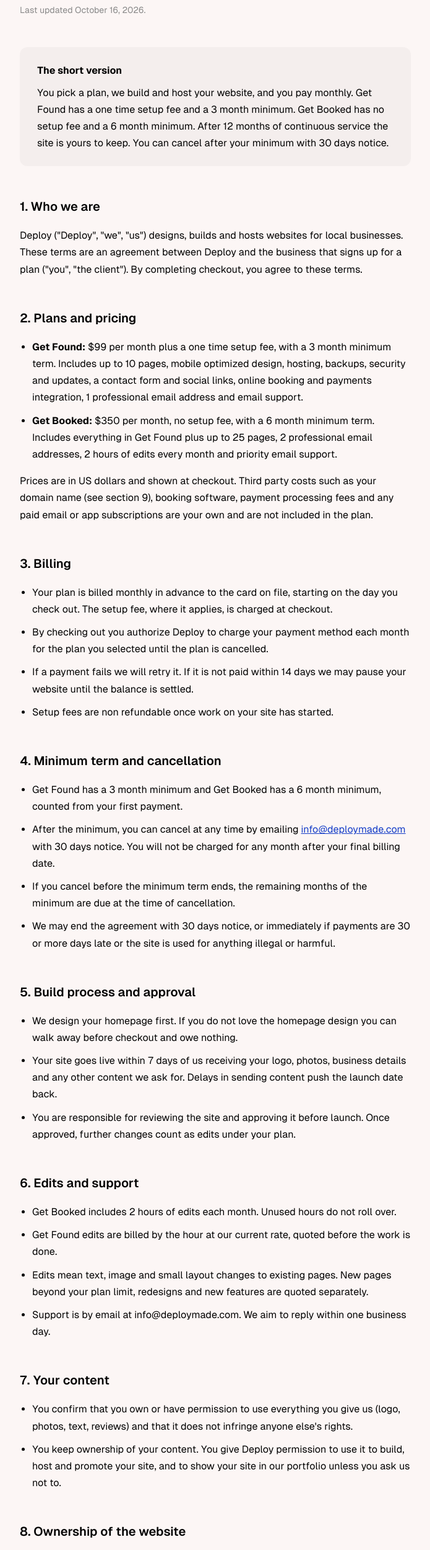
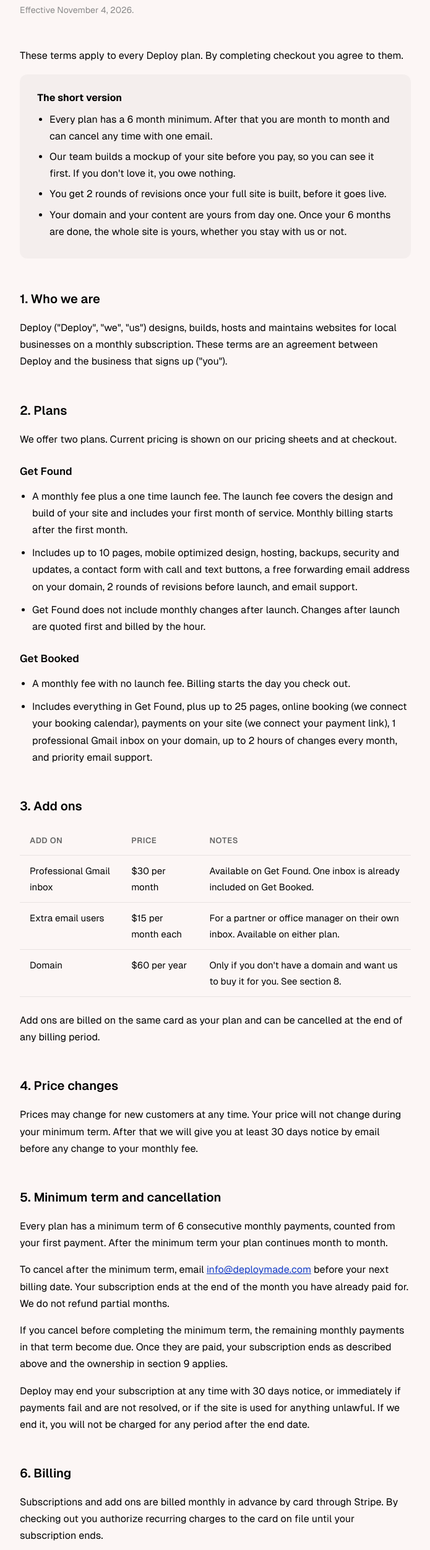
Before and after one commit to Deploy-workspace/deploy-web, a plain HTML site: page terms.html in a window 1280 px wide. Shown: the part 289-2789 px from the top of the page at 62% size, without its empty margins (292-987 px from the left). Drawn offline with Linux system fonts and the light colour scheme.

Commit message:
Update Terms of Service to November 4, 2026 version
Replaces entire terms page with updated legal content:
- Unified 6-month minimum for all plans (was 3/6 split)
- New sections: add-ons table, email, booking/third-party tools,
  what happens when you leave, your responsibilities
- Site ownership after 6 months (was 12)
- See-it-before-you-pay mockup process with 2 revision rounds
- Restructured from 15 to 17 sections

Co-Authored-By: Claude Opus 4.6 <noreply@anthropic.com>

```diff
--- a/terms.html
+++ b/terms.html
@@ -64,16 +64,43 @@
       margin-bottom: 48px;
     }
     .summary-box strong { display: block; margin-bottom: 8px; }
+    .summary-box ul { margin: 0 0 0 20px; }
+    .summary-box li { margin-bottom: 6px; }
     h2 {
       font-size: 20px;
       font-weight: 600;
       margin-top: 48px;
       margin-bottom: 16px;
     }
+    h3 {
+      font-size: 17px;
+      font-weight: 600;
+      margin-top: 24px;
+      margin-bottom: 12px;
+    }
     p { margin-bottom: 16px; }
     ul { margin: 0 0 16px 20px; }
     li { margin-bottom: 10px; }
     a { color: #133BC7; }
+    table {
+      width: 100%;
+      border-collapse: collapse;
+      margin: 16px 0 24px;
+      font-size: 15px;
+    }
+    th, td {
+      text-align: left;
+      padding: 12px 16px;
+      border-bottom: 1px solid rgba(0,0,0,0.08);
+      vertical-align: top;
+    }
+    th {
+      font-weight: 600;
+      font-size: 13px;
+      text-transform: uppercase;
+      letter-spacing: 0.04em;
+      color: #666;
+    }
     .legal-footer {
       text-align: center;
       padding: 40px 24px;
@@ -103,93 +130,131 @@
 
     <div class="legal-label">Deploy &middot; deploymade.com</div>
     <h1>Terms of Service</h1>
-    <p class="legal-date">Last updated October 16, 2026.</p>
+    <p class="legal-date">Effective November 4, 2026.</p>
+
+    <p>These terms apply to every Deploy plan. By completing checkout you agree to them.</p>
 
     <div class="summary-box">
       <strong>The short version</strong>
-      You pick a plan, we build and host your website, and you pay monthly. Get Found has a one time setup fee and a 3 month minimum. Get Booked has no setup fee and a 6 month minimum. After 12 months of continuous service the site is yours to keep. You can cancel after your minimum with 30 days notice.
+      <ul>
+        <li>Every plan has a 6 month minimum. After that you are month to month and can cancel any time with one email.</li>
+        <li>Our team builds a mockup of your site before you pay, so you can see it first. If you don't love it, you owe nothing.</li>
+        <li>You get 2 rounds of revisions once your full site is built, before it goes live.</li>
+        <li>Your domain and your content are yours from day one. Once your 6 months are done, the whole site is yours, whether you stay with us or not.</li>
+      </ul>
     </div>
 
     <h2>1. Who we are</h2>
-    <p>Deploy ("Deploy", "we", "us") designs, builds and hosts websites for local businesses. These terms are an agreement between Deploy and the business that signs up for a plan ("you", "the client"). By completing checkout, you agree to these terms.</p>
+    <p>Deploy ("Deploy", "we", "us") designs, builds, hosts and maintains websites for local businesses on a monthly subscription. These terms are an agreement between Deploy and the business that signs up ("you").</p>
 
-    <h2>2. Plans and pricing</h2>
+    <h2>2. Plans</h2>
+    <p>We offer two plans. Current pricing is shown on our pricing sheets and at checkout.</p>
+
+    <h3>Get Found</h3>
     <ul>
-      <li><strong>Get Found:</strong> $99 per month plus a one time setup fee, with a 3 month minimum term. Includes up to 10 pages, mobile optimized design, hosting, backups, security and updates, a contact form and social links, online booking and payments integration, 1 professional email address and email support.</li>
-      <li><strong>Get Booked:</strong> $350 per month, no setup fee, with a 6 month minimum term. Includes everything in Get Found plus up to 25 pages, 2 professional email addresses, 2 hours of edits every month and priority email support.</li>
-    </ul>
-    <p>Prices are in US dollars and shown at checkout. Third party costs such as your domain name (see section 9), booking software, payment processing fees and any paid email or app subscriptions are your own and are not included in the plan.</p>
-
-    <h2>3. Billing</h2>
-    <ul>
-      <li>Your plan is billed monthly in advance to the card on file, starting on the day you check out. The setup fee, where it applies, is charged at checkout.</li>
-      <li>By checking out you authorize Deploy to charge your payment method each month for the plan you selected until the plan is cancelled.</li>
-      <li>If a payment fails we will retry it. If it is not paid within 14 days we may pause your website until the balance is settled.</li>
-      <li>Setup fees are non refundable once work on your site has started.</li>
+      <li>A monthly fee plus a one time launch fee. The launch fee covers the design and build of your site and includes your first month of service. Monthly billing starts after the first month.</li>
+      <li>Includes up to 10 pages, mobile optimized design, hosting, backups, security and updates, a contact form with call and text buttons, a free forwarding email address on your domain, 2 rounds of revisions before launch, and email support.</li>
+      <li>Get Found does not include monthly changes after launch. Changes after launch are quoted first and billed by the hour.</li>
     </ul>
 
-    <h2>4. Minimum term and cancellation</h2>
+    <h3>Get Booked</h3>
     <ul>
-      <li>Get Found has a 3 month minimum and Get Booked has a 6 month minimum, counted from your first payment.</li>
-      <li>After the minimum, you can cancel at any time by emailing <a href="mailto:info@deploymade.com">info@deploymade.com</a> with 30 days notice. You will not be charged for any month after your final billing date.</li>
-      <li>If you cancel before the minimum term ends, the remaining months of the minimum are due at the time of cancellation.</li>
-      <li>We may end the agreement with 30 days notice, or immediately if payments are 30 or more days late or the site is used for anything illegal or harmful.</li>
+      <li>A monthly fee with no launch fee. Billing starts the day you check out.</li>
+      <li>Includes everything in Get Found, plus up to 25 pages, online booking (we connect your booking calendar), payments on your site (we connect your payment link), 1 professional Gmail inbox on your domain, up to 2 hours of changes every month, and priority email support.</li>
     </ul>
 
-    <h2>5. Build process and approval</h2>
+    <h2>3. Add ons</h2>
+    <table>
+      <thead>
+        <tr>
+          <th>Add on</th>
+          <th>Price</th>
+          <th>Notes</th>
+        </tr>
+      </thead>
+      <tbody>
+        <tr>
+          <td>Professional Gmail inbox</td>
+          <td>$30 per month</td>
+          <td>Available on Get Found. One inbox is already included on Get Booked.</td>
+        </tr>
+        <tr>
+          <td>Extra email users</td>
+          <td>$15 per month each</td>
+          <td>For a partner or office manager on their own inbox. Available on either plan.</td>
+        </tr>
+        <tr>
+          <td>Domain</td>
+          <td>$60 per year</td>
+          <td>Only if you don't have a domain and want us to buy it for you. See section 8.</td>
+        </tr>
+      </tbody>
+    </table>
+    <p>Add ons are billed on the same card as your plan and can be cancelled at the end of any billing period.</p>
+
+    <h2>4. Price changes</h2>
+    <p>Prices may change for new customers at any time. Your price will not change during your minimum term. After that we will give you at least 30 days notice by email before any change to your monthly fee.</p>
+
+    <h2>5. Minimum term and cancellation</h2>
+    <p>Every plan has a minimum term of 6 consecutive monthly payments, counted from your first payment. After the minimum term your plan continues month to month.</p>
+    <p>To cancel after the minimum term, email <a href="mailto:info@deploymade.com">info@deploymade.com</a> before your next billing date. Your subscription ends at the end of the month you have already paid for. We do not refund partial months.</p>
+    <p>If you cancel before completing the minimum term, the remaining monthly payments in that term become due. Once they are paid, your subscription ends as described above and the ownership in section 9 applies.</p>
+    <p>Deploy may end your subscription at any time with 30 days notice, or immediately if payments fail and are not resolved, or if the site is used for anything unlawful. If we end it, you will not be charged for any period after the end date.</p>
+
+    <h2>6. Billing</h2>
+    <p>Subscriptions and add ons are billed monthly in advance by card through Stripe. By checking out you authorize recurring charges to the card on file until your subscription ends.</p>
+    <p>If a payment fails we will retry it and email you. If the payment is not resolved within 14 days we may take the site offline until the balance is paid. Taking a site offline for non payment does not pause or extend your minimum term.</p>
+
+    <h2>7. See it before you pay, revisions and changes</h2>
+    <p><strong>See it before you pay.</strong> Our team builds a mockup of your site before you pay anything and walks you through it on a call. The mockup is a preview of the design, not your finished site. If you decide not to move forward, you owe nothing and the mockup stays with Deploy. If you move forward, we build your full site from it with your information.</p>
+    <p><strong>Revisions.</strong> Once your full site is built with your information, you get 2 rounds of revisions before it goes live. After the second round the site is considered approved and goes live.</p>
+    <p><strong>Changes after launch.</strong> Get Found does not include monthly changes; anything after launch is quoted first and billed by the hour. Get Booked includes up to 2 hours of changes every month, such as new photos, a new service, a price change or a seasonal banner. On either plan, bigger changes, new pages beyond your plan limit and redesigns are quoted before any work begins.</p>
+
+    <h2>8. Your domain</h2>
+    <p>Your domain name is always yours.</p>
     <ul>
-      <li>We design your homepage first. If you do not love the homepage design you can walk away before checkout and owe nothing.</li>
-      <li>Your site goes live within 7 days of us receiving your logo, photos, business details and any other content we ask for. Delays in sending content push the launch date back.</li>
-      <li>You are responsible for reviewing the site and approving it before launch. Once approved, further changes count as edits under your plan.</li>
+      <li>If you already have one, it stays in your own account and you simply point it to us. Renewing it with your registrar is your responsibility.</li>
+      <li>If you don't have one, we can buy it for you. The cost is $60 per year. It is registered in your name, you are the owner, it renews every year while your subscription is active, and we will transfer it to you or hand over the login on request at any time.</li>
     </ul>
 
-    <h2>6. Edits and support</h2>
+    <h2>9. What you own</h2>
+    <p><strong>Your content.</strong> Everything you give us or that is specific to your business, including your logo, photos, written copy, reviews, pricing and contact details, is yours from day one. You can request a copy at any time and we will send it within 7 days.</p>
+    <p><strong>Your website.</strong> During your first 6 months, the website (its design, code, layout and files) is provided to you as part of your subscription. Once you have completed your 6 month minimum, the whole site is yours. You can request a complete copy of the site files at any time after that, delivered as a zip file you can host anywhere, whether you stay with Deploy or not.</p>
+    <p>Site files are delivered as standard website files. Third party services connected to your site, such as your booking tool, payment processor or email provider, are governed by those providers and are not part of the files.</p>
+
+    <h2>10. Email</h2>
+    <p><strong>Free forwarding email (Get Found).</strong> We set up info@ your domain. Everything sent to it is forwarded to the inbox you already use. It receives mail only; replies go out from your existing inbox.</p>
+    <p><strong>Professional Gmail inbox.</strong> A real inbox on your domain that sends and receives mail, set up on your phone. One is included on Get Booked and it is a $30 per month add on for Get Found. Extra users are $15 per month each.</p>
+    <p>Email is provided through Google. If your subscription ends, we will help you move your inbox to your own Google account, otherwise it is closed at the end of your last paid month. We recommend exporting any mail you want to keep before that date.</p>
+
+    <h2>11. Booking, payments and other third party tools</h2>
+    <p>On Get Booked we connect your booking calendar (for example Calendly or Square Appointments) and your payment link (for example Stripe or Square) to your site. The subscription to your booking software and any payment processing fees are paid by you directly to those providers and are governed by their own terms. Deploy connects them to your site but does not cover their fees.</p>
+
+    <h2>12. What happens when you leave</h2>
+    <p>When your subscription ends:</p>
     <ul>
-      <li>Get Booked includes 2 hours of edits each month. Unused hours do not roll over.</li>
-      <li>Get Found edits are billed by the hour at our current rate, quoted before the work is done.</li>
-      <li>Edits mean text, image and small layout changes to existing pages. New pages beyond your plan limit, redesigns and new features are quoted separately.</li>
-      <li>Support is by email at info@deploymade.com. We aim to reply within one business day.</li>
+      <li>Billing stops at the end of your last paid month.</li>
+      <li>Your site comes down from Deploy hosting at the end of that month. If you have completed your 6 month minimum, we send you your site files first so you can host them elsewhere.</li>
+      <li>If we bought your domain, we transfer it to you or hand over the login.</li>
+      <li>We send you a copy of your content.</li>
+      <li>Your forwarding email stops, and any Gmail inbox is moved to your own Google account or closed as described in section 10.</li>
+      <li>We keep a backup of your site for 30 days after cancellation in case you change your mind, then delete it.</li>
     </ul>
 
-    <h2>7. Your content</h2>
-    <ul>
-      <li>You confirm that you own or have permission to use everything you give us (logo, photos, text, reviews) and that it does not infringe anyone else's rights.</li>
-      <li>You keep ownership of your content. You give Deploy permission to use it to build, host and promote your site, and to show your site in our portfolio unless you ask us not to.</li>
-    </ul>
+    <h2>13. Your responsibilities</h2>
+    <p>You confirm that you own or have permission to use everything you give us to put on the site, including photos, logos and text. You are responsible for the accuracy of the information on your site and for your own business compliance, such as licensing and pricing claims. Deploy is not responsible for how your customers interpret or act on your site.</p>
 
-    <h2>8. Ownership of the website</h2>
-    <ul>
-      <li>While you are on a plan, Deploy owns the website design, code and templates, and you have a license to use the site for your business.</li>
-      <li>After 12 months of continuous paid service, the website is yours to keep. We will provide the site files on request so you can host it anywhere, or you can stay on your plan and we keep hosting and maintaining it.</li>
-      <li>If you leave before 12 months, the site is taken down at the end of your final billing period. We can provide your content back to you on request.</li>
-    </ul>
+    <h2>14. Limits</h2>
+    <p>We work hard to keep sites online and running, but we cannot promise uninterrupted service or specific business results such as a number of leads, calls or bookings. To the fullest extent allowed by law, Deploy's total liability to you for any claim related to these terms or the service is limited to the amount you paid Deploy in the 3 months before the claim.</p>
 
-    <h2>9. Your domain name</h2>
-    <ul>
-      <li>If you already have a domain, you keep it. You give us access to point it at your new site, and nothing about its ownership changes.</li>
-      <li>If you do not have a domain, we can purchase one for you. We register it in your business name with your contact details, so it is yours from day one, not ours.</li>
-      <li>Domain prices change according to market price. We will advise you on the current price before purchasing and will only proceed if you agree. You can always purchase a domain yourself.</li>
-      <li>The domain is always yours, whether you stay with Deploy or not. If you leave, we will transfer it to a registrar account of your choosing on request at no charge.</li>
-      <li>We never hold a domain hostage. If a renewal payment is missed we will remind you before it lapses, but keeping the renewal paid is your responsibility.</li>
-    </ul>
+    <h2>15. Changes to these terms</h2>
+    <p>We may update these terms from time to time. If we make a material change we will email you at least 30 days before it takes effect. Continuing to use the service after that date means you accept the updated terms. Changes will not take away ownership you have already earned under sections 8 and 9.</p>
 
-    <h2>10. Hosting, uptime and security</h2>
-    <p>We host, back up, update and secure your site as part of your plan. We work hard to keep it online but cannot promise it will never be down. We are not responsible for outages caused by third party hosting, domain or email providers, or by changes you make yourself.</p>
+    <h2>16. Governing law</h2>
+    <p>These terms are governed by the laws of the State of New York. Any dispute will be handled in the courts located in Suffolk County, New York.</p>
 
-    <h2>11. Results</h2>
-    <p>We build sites to help you get found and get booked, but we do not guarantee any specific number of visitors, calls, bookings or sales, or any particular ranking on Google.</p>
-
-    <h2>12. Limitation of liability</h2>
-    <p>To the extent allowed by law, Deploy's total liability to you for anything related to these terms or your site is limited to the amount you paid us in the 3 months before the claim. We are not liable for lost profits, lost business or indirect damages.</p>
-
-    <h2>13. Changes to these terms</h2>
-    <p>We may update these terms from time to time. If we make a change that affects your plan or pricing, we will email you at least 30 days before it takes effect.</p>
-
-    <h2>14. Governing law</h2>
-    <p>These terms are governed by the laws of the State of New York. Any dispute will be handled in the courts of Suffolk County, New York.</p>
-
-    <h2>15. Contact</h2>
-    <p>Deploy<br><a href="mailto:info@deploymade.com">info@deploymade.com</a></p>
+    <h2>17. Contact</h2>
+    <p>Questions about these terms or your subscription: <a href="mailto:info@deploymade.com">info@deploymade.com</a>.</p>
   </div>
 
   <div class="legal-footer">
```
